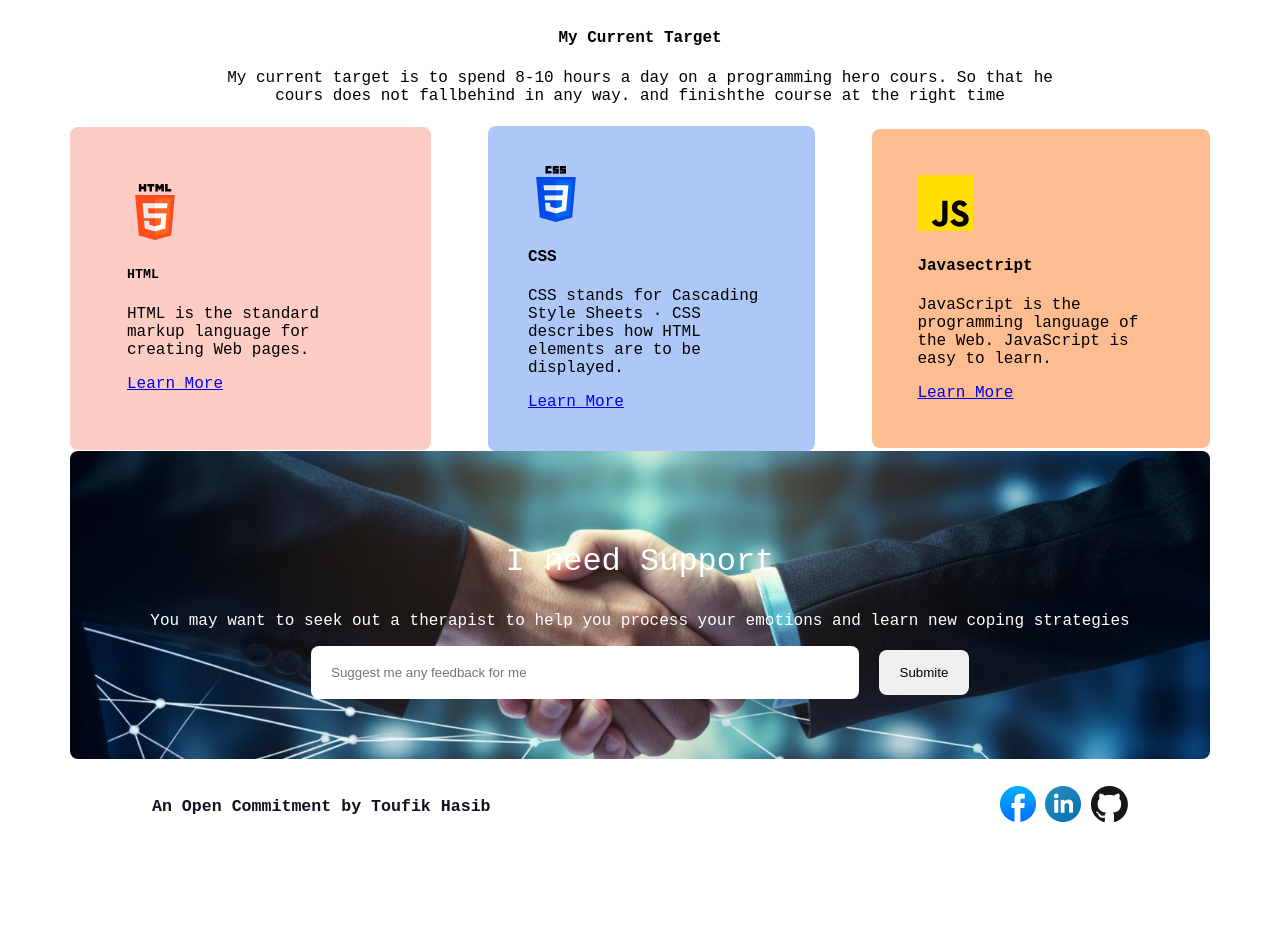
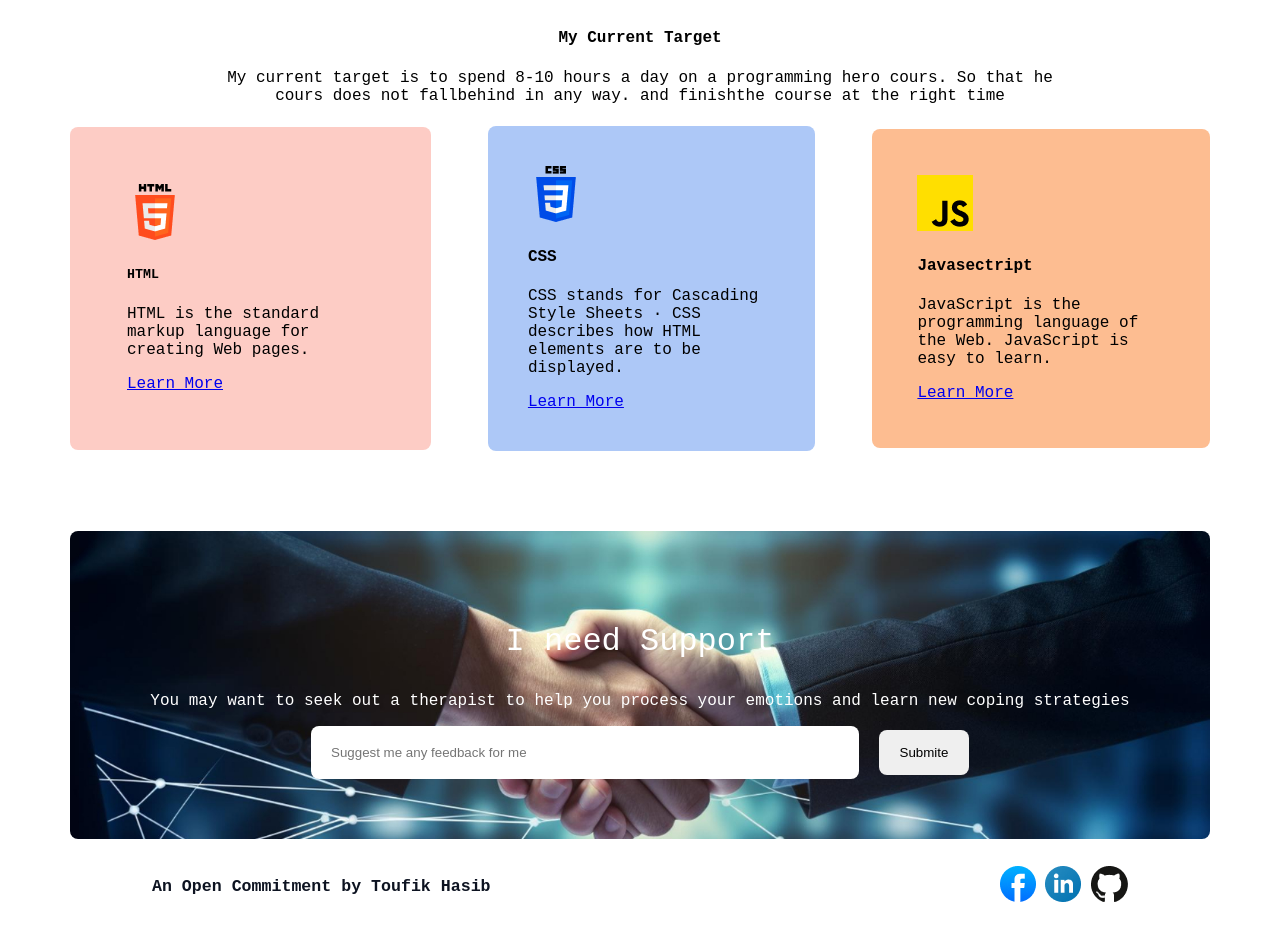
Before and after one commit to toufikhasib/assignment-01-repo, a plain HTML site: page index.html in a window 1280 px wide. Shown: the part 2591-3525 px from the top of the page. Before the commit the page ends 3445 px from the top, so only its background shows below. Drawn offline with Linux system fonts and the light colour scheme; a web font is replaced by a local one.

Commit message:
section add

```diff
--- a/index.html
+++ b/index.html
@@ -136,7 +136,7 @@
      </main>
      <!-- main section end -->
       <!-- footer section -->
-       <footer class="footer footer-c">
+       <footer id="footer-section">
         <div class="footer-title">
             <h5>An Open Commitment by Toufik Hasib</h5>
         </div>
@@ -146,4 +146,5 @@
             <a href="" target="_blank"><img src="../assignment-01-repo/as-image/github.jpg.png" alt="github"></a>
         </div>
        </footer>
+
 </body>
--- a/style.css
+++ b/style.css
@@ -321,6 +321,7 @@ padding: 3px;
     padding: 60px 48px;
     text-align: center;
     border-radius: 8px;
+   margin-top: 80px;
 }
 .from-hradding h3{
     color: #FFFFFF;
@@ -357,7 +358,7 @@ padding: 3px;
     border-radius: 8px;
     border: none;
 }
-.footer{
+#footer-section{
     max-width: 1140px;
     margin: 0 auto;
     display: flex;
@@ -370,8 +371,3 @@ padding: 3px;
     font-size: 20px;
     color: #0D1321;
 }
-
-
-
-
-/*  box-shadow: 0 4px 8px 0 rgba(0, 0, 0, 0.2), 0 6px 20px 0 rgba(0, 0, 0, 0.19); */
```
